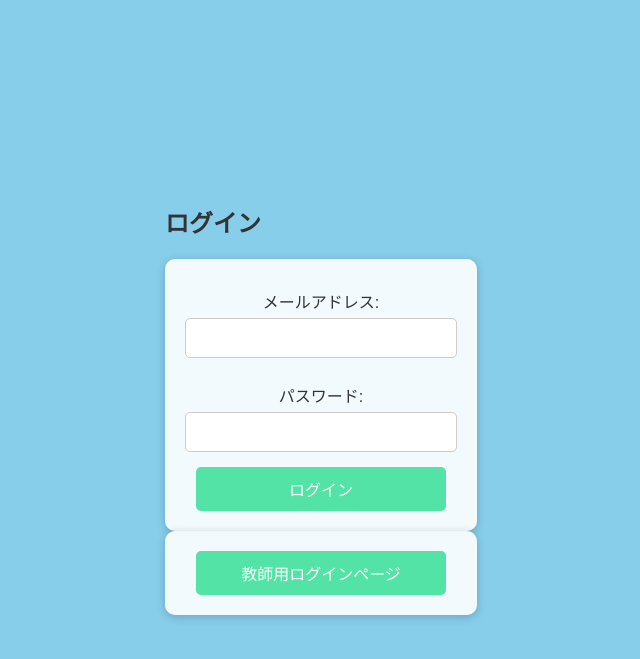
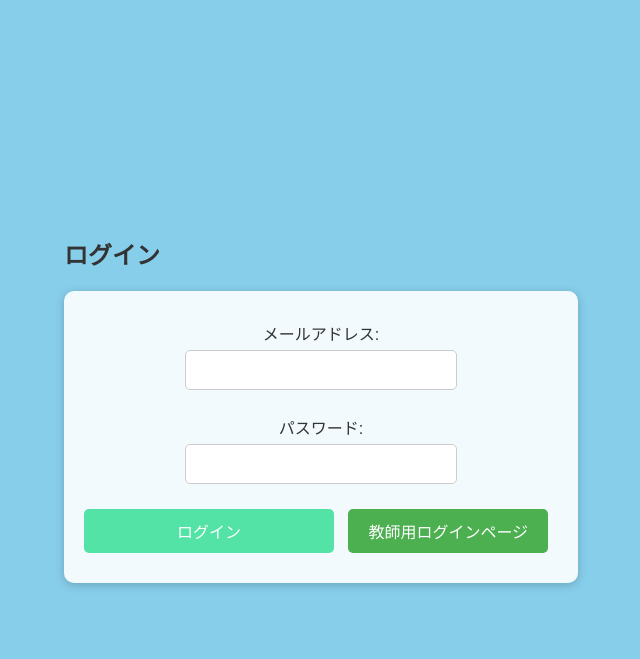
Before and after one commit to 211032/sotsuken, a Django app: page / in a window 1280 px wide. Shown: the top 659 px of the page, without its empty margins (319-959 px from the left). Run offline with Django 5.2, Linux system fonts and the light colour scheme.

Commit message:
HTML編集10/25

```diff
--- a/templates/index.html
+++ b/templates/index.html
@@ -7,6 +7,8 @@
     <link rel="stylesheet" href="/static/CSS/css.css">
 </head>
 <style>
+
+
 
 </style>
 <body>
@@ -21,6 +23,7 @@
         <input type="password" id="password" name="password" required><br>
 
         <button type="submit">ログイン</button>
+        <a class="button" href="/login_teacher/">教師用ログインページ</a>
     </form>
 
     <!-- エラーメッセージの表示 -->
@@ -28,10 +31,6 @@
         <p style="color: red;">{{ error_message }}</p>
     {% endif %}
 
- <!-- 教師用ログインページへのボタン -->
-        <form action="/login_teacher/" method="get">
-            <button type="submit">教師用ログインページ</button>
-        </form>
   </div>
 </body>
 </html>
```
